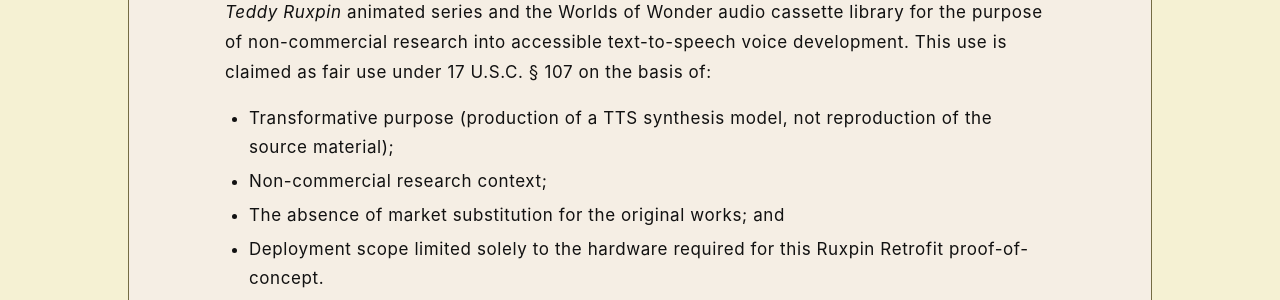
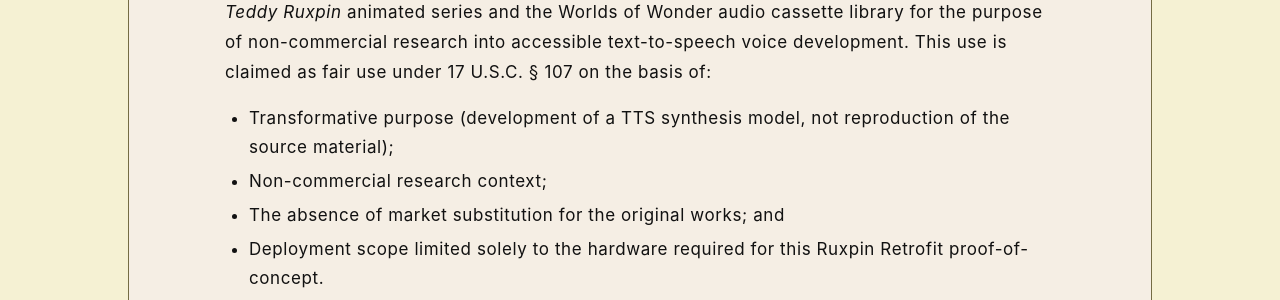
Before and after one commit to rojaslen/AISF-WEB, a Jekyll site: the page built from apx05.md, in a window 1280 px wide and 900 px high, scrolled down 12262 px. Shown: the part 152-452 px from the top of the window. Built offline with Jekyll 4.4.1, drawn with Linux system fonts in a browser that asks for light colours; some web fonts are replaced.

Commit message:
Update apx05.md

```diff
--- a/apx05.md
+++ b/apx05.md
@@ -261,7 +261,7 @@
 
 The `en_US-teddy-medium` voice model was trained on audio from the 1985-87 *Adventures of Teddy Ruxpin* animated series and the Worlds of Wonder audio cassette library for the purpose of non-commercial research into accessible text-to-speech voice development. This use is claimed as fair use under 17 U.S.C. § 107 on the basis of:
 
-- Transformative purpose (production of a TTS synthesis model, not reproduction of the source material);
+- Transformative purpose (development of a TTS synthesis model, not reproduction of the source material);
 - Non-commercial research context;
 - The absence of market substitution for the original works; and
 - Deployment scope limited solely to the hardware required for this Ruxpin Retrofit proof-of-concept.
```
